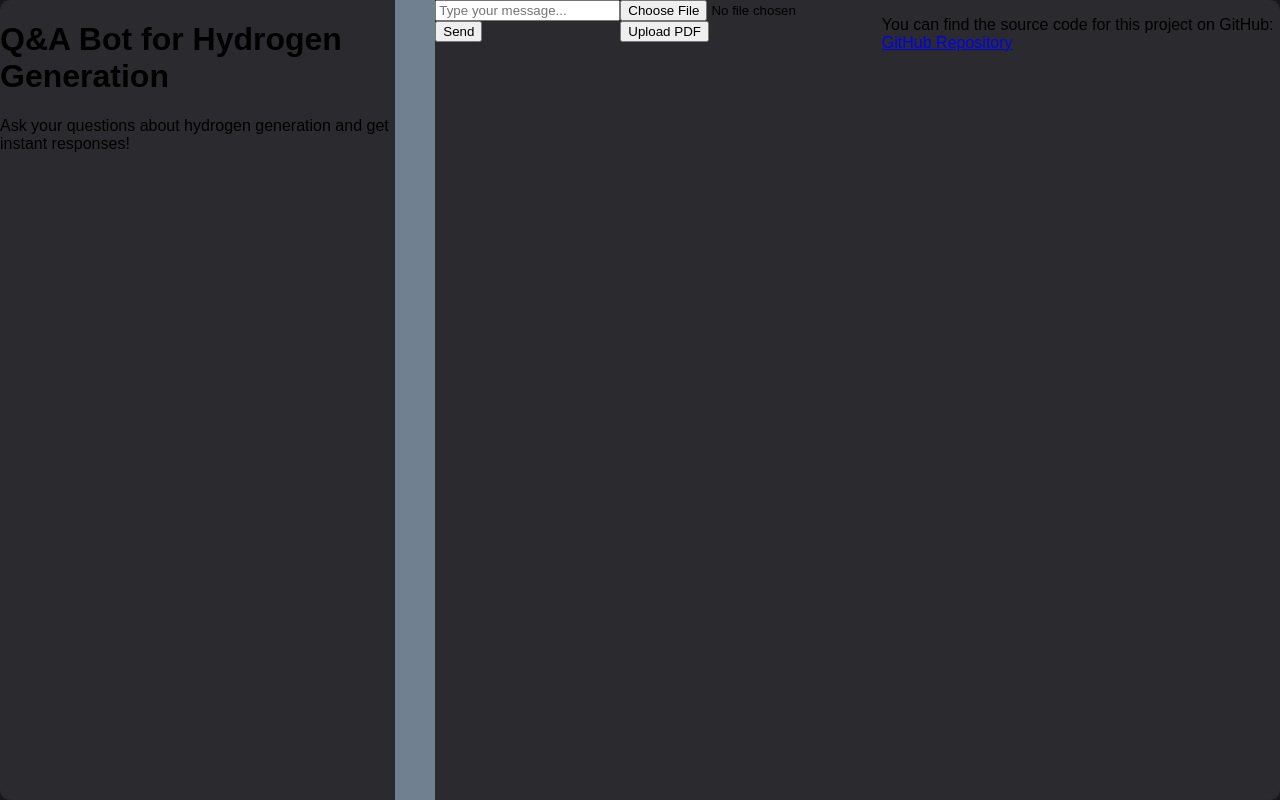
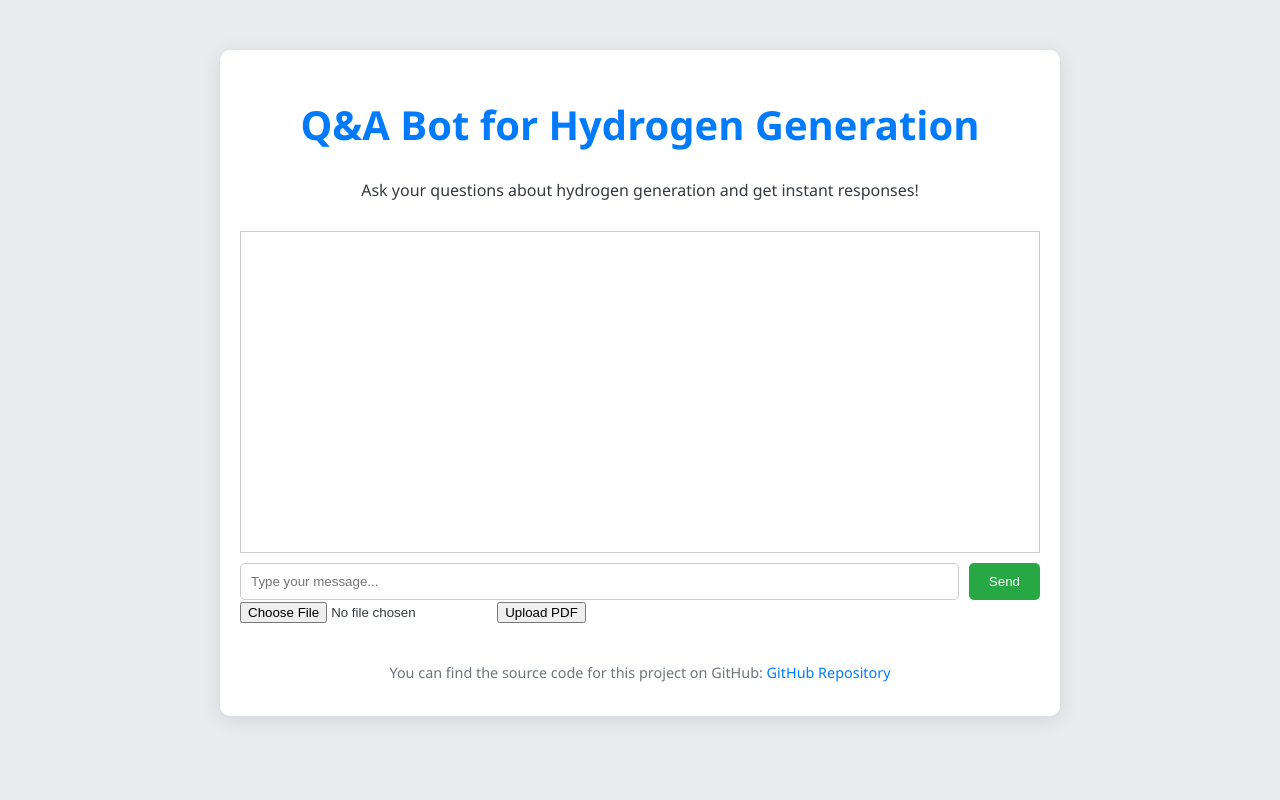
Before and after one commit to MK2706/RAG-for-Hydroge-Generation, a Flask app: template templates/qa.html in a window 1280 px wide. Run offline with Flask 3, Linux system fonts and the light colour scheme; the template is opened without the code that fills it, so the values that code supplies are empty.

Commit message:
Update qa.css

```diff
--- a/static/css/qa.css
+++ b/static/css/qa.css
@@ -1,120 +1,66 @@
+/* qa.css */
 body {
-    font-family: Arial, sans-serif;
-    display: flex;
-    justify-content: center;
-    align-items: center;
-    height: 100vh;
+    background-color: #e9ecef;
+    color: #343a40;
+    font-family: 'Segoe UI', Tahoma, Geneva, Verdana, sans-serif;
     margin: 0;
-    background-color: #1a1a1d;
+    padding: 0;
 }
 .container {
-    display: flex;
-    width: 100%;
-    height: 100vh;
-    background-color: #2b2b2f;
-    box-shadow: 0 0 10px rgba(0, 0, 0, 0.1);
+    max-width: 800px;
+    margin: 50px auto;
+    padding: 20px;
+    background: #ffffff;
     border-radius: 10px;
-    overflow: hidden;
+    box-shadow: 0 4px 20px rgba(0, 0, 0, 0.1);
 }
-.chat-container {
-    flex: 1;
-    display: flex;
-    flex-direction: column;
-    height: 100%;
-    background-color: #1a1a1d;
-    color: #fff;
+header {
+    text-align: center;
+    margin-bottom: 30px;
 }
-.header {
+h1 {
+    color: #007bff;
+    font-size: 2.5em;
+}
+.chat-box {
+    border: 1px solid #ccc;
+    padding: 10px;
+    height: 300px;
+    overflow-y: auto;
+    margin-bottom: 10px;
+}
+.input-container {
     display: flex;
     justify-content: space-between;
-    align-items: center;
-    padding: 10px 20px;
-    background-color: #0093d0;
-    color: #fff;
-    font-size: 18px;
 }
-.header button {
-    padding: 5px 10px;
-    border: none;
-    border-radius: 5px;
-    background-color: #0093d0;
-    color: #fff;
-    cursor: pointer;
-}
-.header button:hover {
-    background-color: #003366;
-}
-.chat-box {
-    flex: 1;
-    padding: 20px;
-    overflow-y: auto;
-    display: flex;
-    flex-direction: column;
-    background-color: #708090;
-}
-.message {
-    margin-bottom: 15px;
-    display: flex;
-    align-items: flex-start;
-}
-.message.user {
-    justify-content: flex-end;
-}
-.message.bot {
-    justify-content: flex-start;
-}
-.message-text {
-    padding: 10px 15px;
-    border-radius: 15px;
-    max-width: 75%;
-    color: white;
-}
-.message.user .message-text {
-    background-color: #32cd32;
-    color: #000;
-    border-bottom-right-radius: 0;
-}
-.message.bot .message-text {
-    background-color: #008080;
-    color: #000;
-    border-bottom-left-radius: 0;
-}
-.input-box {
-    display: flex;
-    border-top: 1px solid #ccc;
-    padding: 10px;
-    background-color: #1a1a1d;
-    border-radius: 0 0 10px 10px;
-}
-.input-box input[type="text"] {
+input[type="text"] {
     flex: 1;
     padding: 10px;
+    border: 1px solid #ccc;
+    border-radius: 5px;
+}
+.btn-send {
+    background-color: #28a745;
+    color: white;
     border: none;
-    border-radius: 20px;
-    margin-right: 10px;
-    background-color: #252529;
-    color: #fff;
+    padding: 10px 20px;
+    border-radius: 5px;
+    cursor: pointer;
+    margin-left: 10px;
 }
-.input-box button {
-    padding: 0 15px;
-    border: none;
-    border-radius: 5px;
-    background-color: #1a1a1d;
-    color: #fff;
-    cursor: pointer;
-    display: flex;
-    align-items: center;
-    justify-content: center;
+.btn-send:hover {
+    background-color: #218838;
 }
-.input-box button svg {
-    fill: white;
-    width: 20px;
-    height: 20px;
+footer {
+    text-align: center;
+    margin-top: 40px;
+    font-size: 0.9em;
+    color: #6c757d;
 }
-.input-box label {
-    cursor: pointer;
-    margin-right: 10px;
+.github-link {
+    color: #007bff;
+    text-decoration: none;
 }
-.input-box input[type="file"] {
-    display: none;
+.github-link:hover {
+    text-decoration: underline;
 }
```
